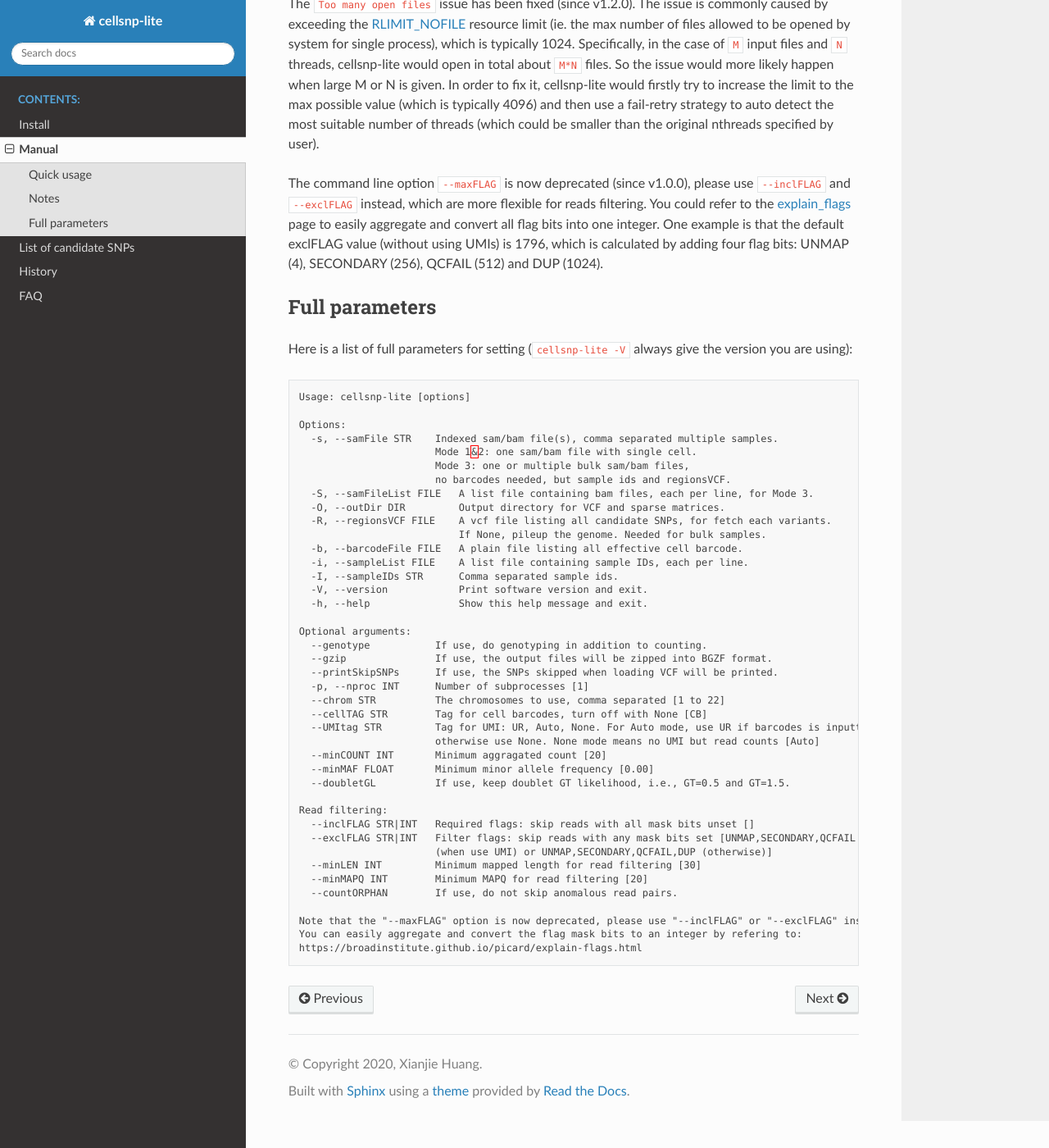
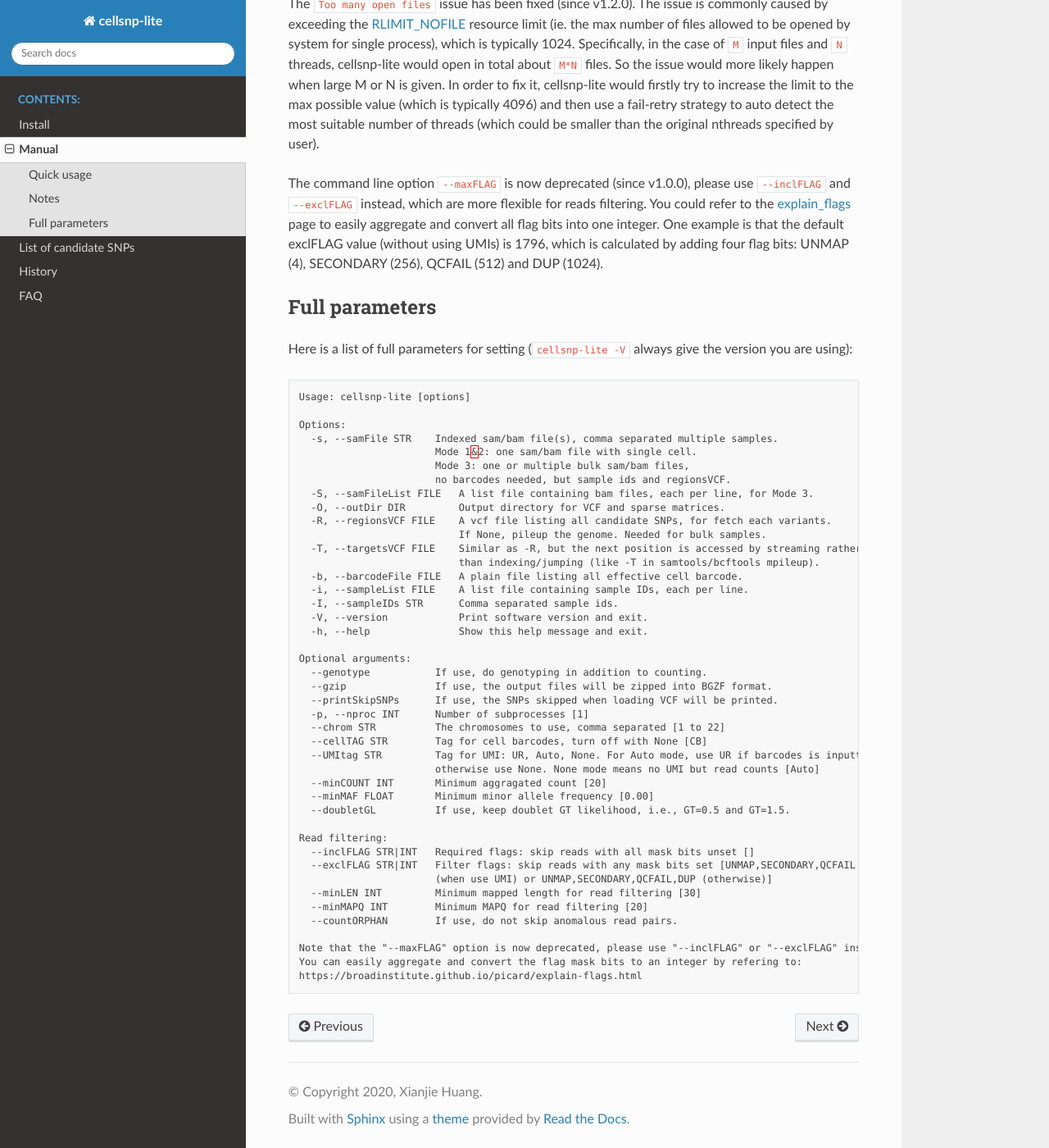
Before and after one commit to single-cell-genetics/cellsnp-lite, a Sphinx documentation site: the page built from doc/manual.rst, in a window 1280 px wide and 1400 px high, scrolled down 2065 px. Shown: the whole window at 82% size. Built offline with Sphinx 7.4.7 and the Read the Docs theme 2.0.0, drawn with Linux system fonts in a browser that asks for light colours.

Commit message:
manual: add -T

```diff
--- a/doc/manual.rst
+++ b/doc/manual.rst
@@ -126,6 +126,8 @@ version you are using):
     -O, --outDir DIR         Output directory for VCF and sparse matrices.
     -R, --regionsVCF FILE    A vcf file listing all candidate SNPs, for fetch each variants.
                              If None, pileup the genome. Needed for bulk samples.
+    -T, --targetsVCF FILE    Similar as -R, but the next position is accessed by streaming rather
+                             than indexing/jumping (like -T in samtools/bcftools mpileup).
     -b, --barcodeFile FILE   A plain file listing all effective cell barcode.
     -i, --sampleList FILE    A list file containing sample IDs, each per line.
     -I, --sampleIDs STR      Comma separated sample ids.
```
